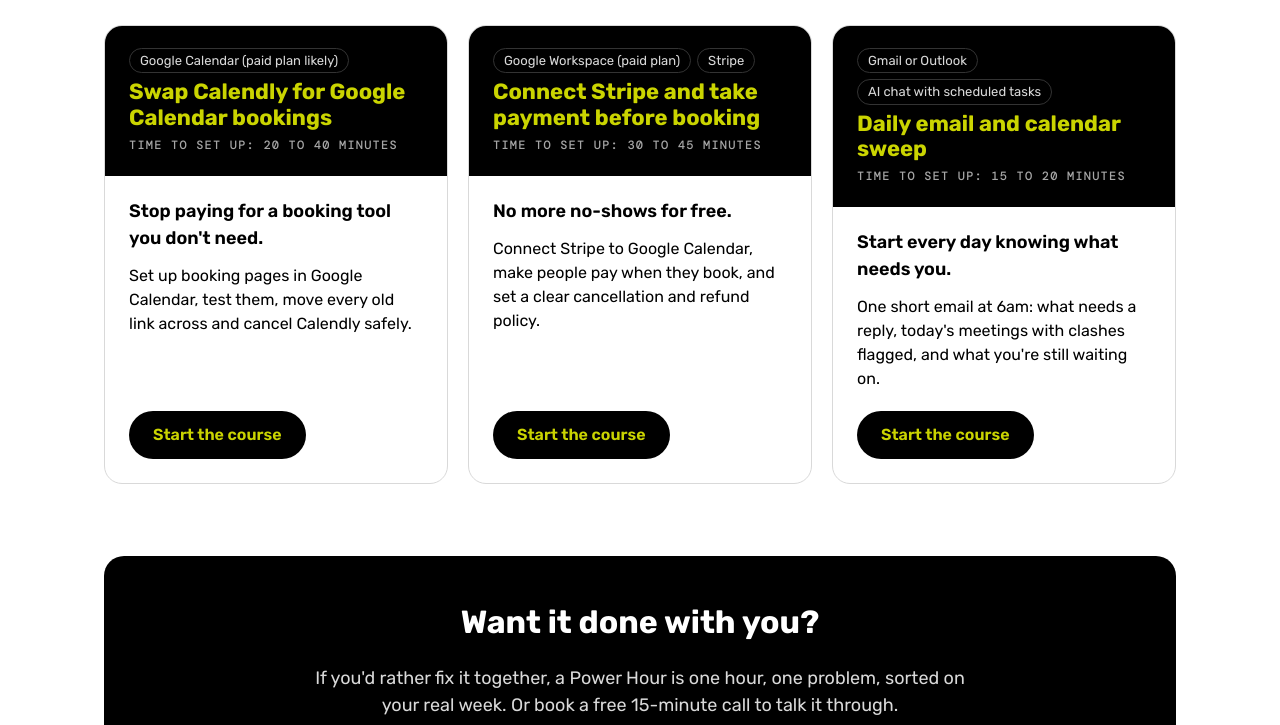
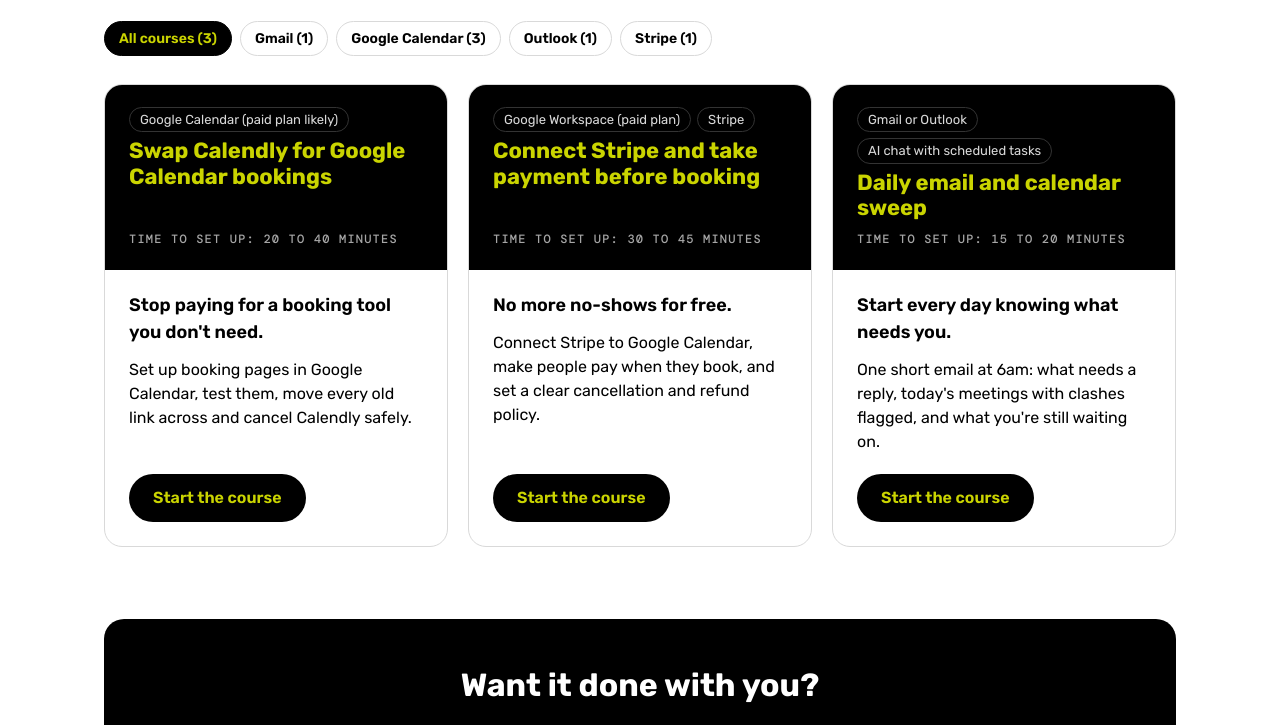
Before and after one commit to ckav/liminalcx-site, a plain HTML site: page free/index.html in a window 1280 px wide. Shown: the part 752-1477 px from the top of the page. Drawn offline with nearby package versions, Linux system fonts and the light colour scheme.

Commit message:
Free courses: equal-height card tops and a platform filter built from data-platforms
Co-Authored-By: Claude Opus 5.5 <noreply@anthropic.com>

```diff
--- a/assets/site.css
+++ b/assets/site.css
@@ -187,3 +187,19 @@ ul.ticks li::before{content:"";position:absolute;left:4px;top:6px;width:15px;hei
 .prompt-text{margin:0;padding:22px 24px;max-height:520px;overflow:auto;background:#fff;color:#000;font-family:"DM Mono","Courier New",monospace;font-size:13px;line-height:1.6;white-space:pre-wrap;word-break:break-word}
 .copied{color:var(--lime);font-size:14px;font-weight:600;min-width:6em}
 .course-tags-lg span{font-size:14px;padding:4px 14px;border-color:var(--lime);color:var(--lime)}
+/* Course cards line up: every black top in a row is the same height (subgrid) */
+.courses .product{display:grid;grid-template-rows:subgrid;grid-row:span 2}
+.courses .product a.cover{display:grid;grid-template-rows:subgrid;grid-row:span 2}
+.courses .product[hidden]{display:none}
+.courses .top{justify-content:flex-start}
+.courses .top .meta{margin-top:auto;padding-top:4px}
+/* Platform filter on /free/ */
+.course-filter{display:flex;flex-wrap:wrap;gap:8px;margin-top:24px}
+.course-filter button{font:inherit;font-size:14px;font-weight:600;border:1px solid var(--line);background:#fff;color:#000;padding:6px 14px;border-radius:999px;cursor:pointer}
+.course-filter button:hover{border-color:#000}
+.course-filter button[aria-pressed="true"]{background:#000;border-color:#000;color:var(--lime)}
+.course-filter button:focus-visible{outline:3px solid var(--green);outline-offset:2px}
+.course-count{margin-top:10px;font-size:14px;color:var(--ink);min-height:1.2em}
+.course-count:empty{display:none}
+.courses{grid-template-columns:repeat(auto-fill,minmax(min(280px,100%),1fr))}
+.courses .product,.courses .product a.cover{row-gap:0}
--- a/free/index.html
+++ b/free/index.html
@@ -49,8 +49,11 @@
     <p>No sign-up and no video to sit through. Each course takes under an hour and leaves something working at the end.</p>
   </div>
 
-  <div class="grid">
-    <article class="product">
+  <div class="course-filter" id="course-filter" role="group" aria-label="Filter courses by platform" hidden></div>
+  <p class="course-count" id="course-count" aria-live="polite"></p>
+
+  <div class="grid courses" id="courses">
+    <article class="product" data-platforms="Google Calendar">
       <a class="cover" href="/free/google-bookings-stripe/">
         <div class="top">
           <div class="course-tags"><span>Google Calendar (paid plan likely)</span></div>
@@ -64,7 +67,7 @@
         </div>
       </a>
     </article>
-    <article class="product">
+    <article class="product" data-platforms="Google Calendar, Stripe">
       <a class="cover" href="/free/booking-payments/">
         <div class="top">
           <div class="course-tags"><span>Google Workspace (paid plan)</span><span>Stripe</span></div>
@@ -78,7 +81,7 @@
         </div>
       </a>
     </article>
-    <article class="product">
+    <article class="product" data-platforms="Gmail, Outlook, Google Calendar">
       <a class="cover" href="/free/daily-sweep/">
         <div class="top">
           <div class="course-tags"><span>Gmail or Outlook</span><span>AI chat with scheduled tasks</span></div>
@@ -106,6 +109,29 @@
     </div>
   </div>
 </section>
+<script>
+// Platform filter: built from each card's data-platforms, so a new course adds its own pill.
+(function(){
+  var cards=[].slice.call(document.querySelectorAll('#courses .product[data-platforms]'));
+  var box=document.getElementById('course-filter'),count=document.getElementById('course-count');
+  var counts={};
+  cards.forEach(function(c){c._p=c.dataset.platforms.split(',').map(function(x){return x.trim()}).filter(Boolean);c._p.forEach(function(p){counts[p]=(counts[p]||0)+1})});
+  var names=Object.keys(counts).sort(function(a,b){return a.localeCompare(b)});
+  if(names.length<2)return;
+  function pick(name){
+    [].forEach.call(box.children,function(b){b.setAttribute('aria-pressed',String(b.dataset.p===name))});
+    var shown=0;cards.forEach(function(c){var on=!name||c._p.indexOf(name)>-1;c.hidden=!on;if(on)shown++});
+    count.textContent=name?shown+' of '+cards.length+' courses use '+name:'';
+    try{history.replaceState(null,'',name?'?platform='+encodeURIComponent(name):location.pathname)}catch(e){}
+  }
+  function add(label,name){var b=document.createElement('button');b.type='button';b.dataset.p=name;b.textContent=label;b.addEventListener('click',function(){pick(name)});box.appendChild(b)}
+  add('All courses ('+cards.length+')','');
+  names.forEach(function(n){add(n+' ('+counts[n]+')',n)});
+  box.hidden=false;
+  var q=new URLSearchParams(location.search).get('platform');
+  pick(q&&counts[q]?q:'');
+})();
+</script>
 </main>
 
 <footer class="site-foot">
```
Also changed, not shown: 1 other file.
